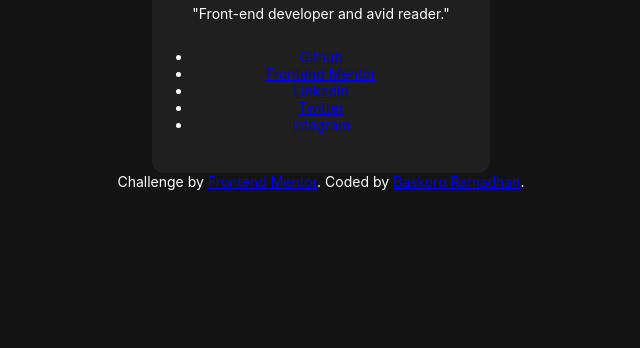
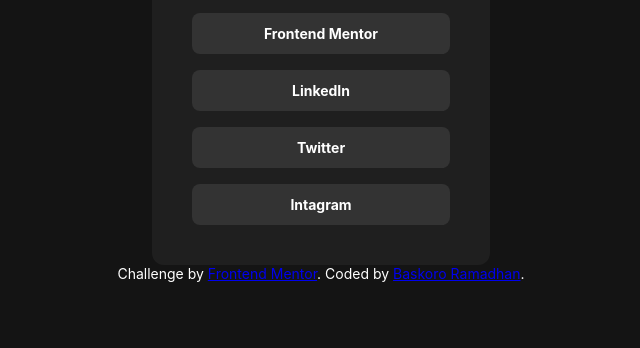
Before and after one commit to BaskoroR725/03-social-links-profile, a plain HTML site: page index.html in a window 1280 px wide. Shown: the part 452-800 px from the top of the page, without its empty margins (319-959 px from the left). Drawn offline with Linux system fonts and the light colour scheme.

Commit message:
update style social links

```diff
--- a/index.html
+++ b/index.html
@@ -26,7 +26,7 @@
       <p class='bio'>"Front-end developer and avid reader."</p>
 
       <nav>
-        <ul class='social-Links'>
+        <ul class='social-links'>
           <li><a href="#">Github</a></li>
           <li><a href="#">Frontend Mentor</a></li>
           <li><a href="#">LinkedIn</a></li>
--- a/style.css
+++ b/style.css
@@ -68,3 +68,29 @@
   margin-bottom: 1.5rem;
   font-weight: 400;
 }
+
+.social-links{
+  list-style: none;
+  display: flex;
+  flex-direction: column;
+  gap: 1rem;
+  width: 100%;
+}
+
+.social-links a{
+  display: block;
+  background-color: var(--clr-grey-700);
+  color: var(--clr-white);
+  text-decoration: none;
+  font-weight: 700;
+  padding: 0.75rem;
+  border-radius: 0.5rem;
+  transition: background-color 0.3s ease, color 0.3s ease;
+}
+
+.social-links a:hover,
+.social-links a:focus-visible {
+  background-color: var(--clr-green) ;
+  color: var(--clr-grey-900) ;
+  outline: none;
+}
```
